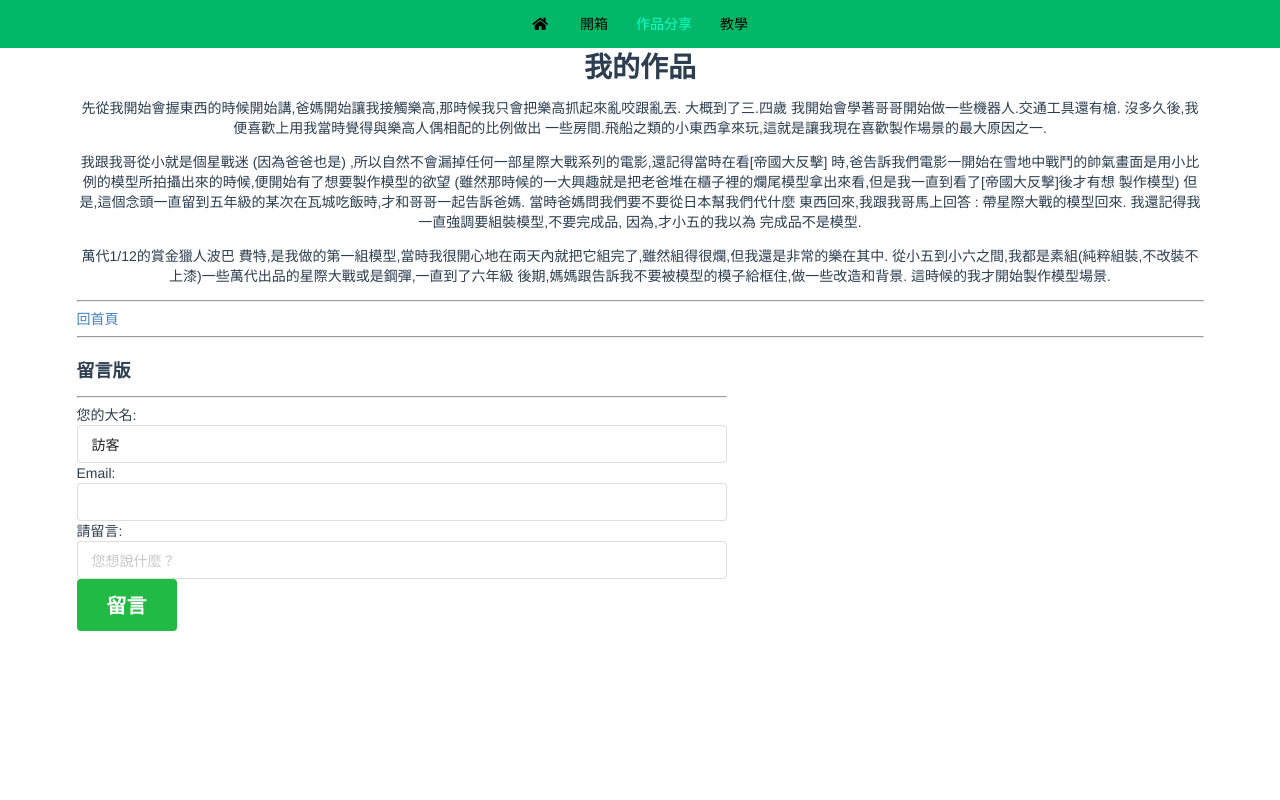
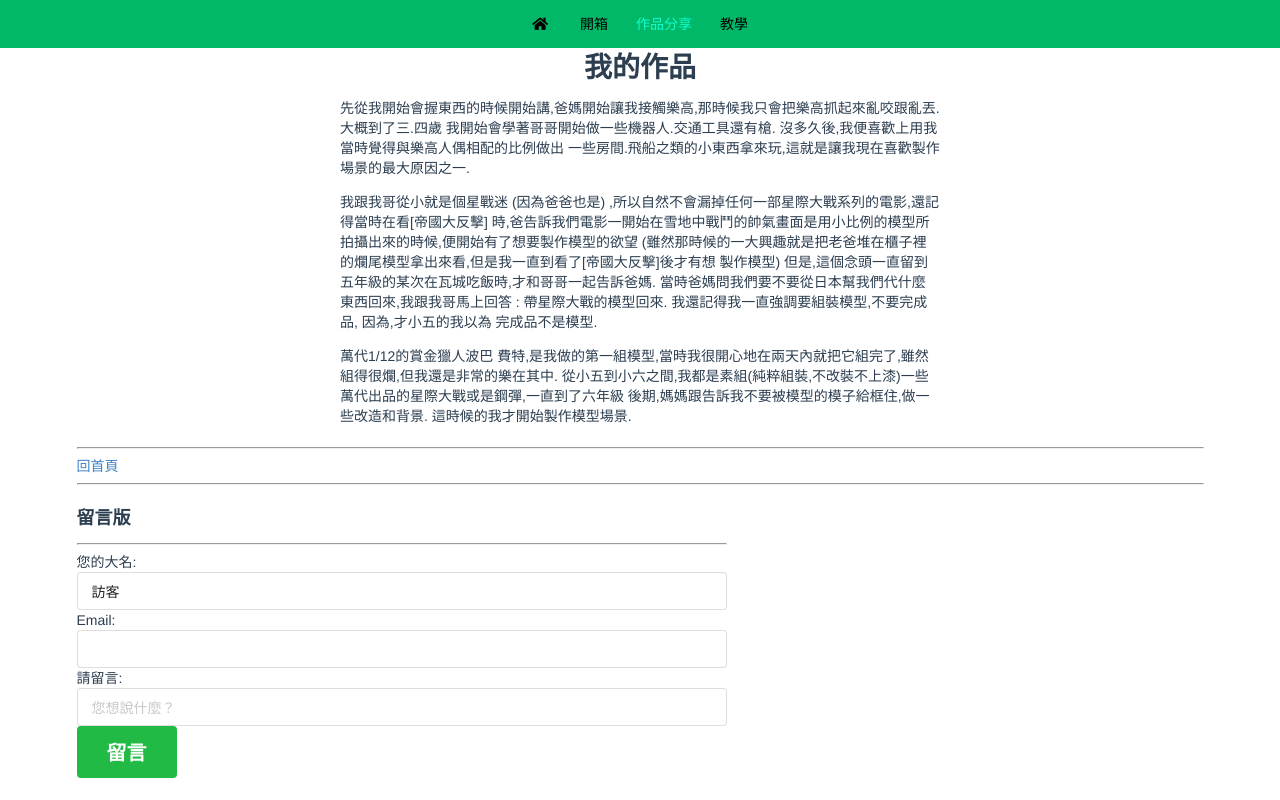
Before and after one commit to jinglunT/model, a Vue app: page /#/mywork in a window 1280 px wide. Built offline with nearby package versions, Linux system fonts and the light colour scheme; what vuefire would draw is missing.

Commit message:
Update MyWork.vue

```diff
--- a/src/components/MyWork.vue
+++ b/src/components/MyWork.vue
@@ -42,6 +42,13 @@ export default {
 
 <!-- Add "scoped" attribute to limit CSS to this component only -->
 <style scoped>
+
+p {
+  display: inline-block;
+  max-width: 600px;
+  text-align: left;
+}
+
 img {
   width: 45%;
 }
```
